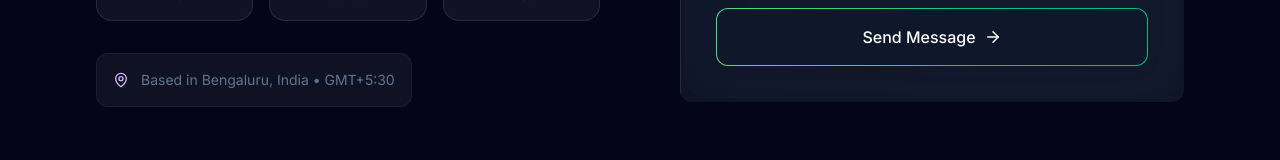
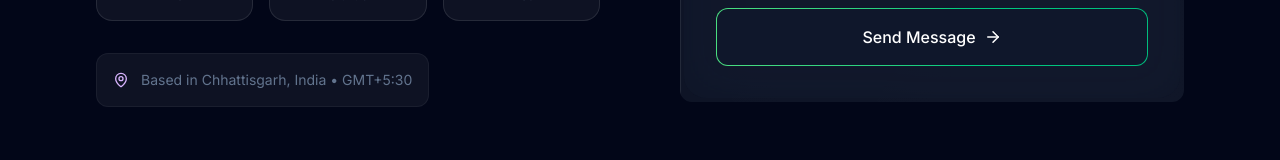
Before and after one commit to sushil930/Sushil.dev, a React (Vite) app: page / in a window 1280 px wide. Shown: the part 2044-2204 px from the top of the page. Built offline with nearby package versions, Linux system fonts and the light colour scheme; no server answers; the database is empty.

Commit message:
Update Contact.tsx

```diff
--- a/components/Contact.tsx
+++ b/components/Contact.tsx
@@ -151,7 +151,7 @@ const Contact: React.FC = () => {
 
             <div className="flex items-center gap-3 text-slate-500 text-sm bg-white/5 p-4 rounded-xl border border-white/5 w-fit">
               <MapPin size={16} className="text-neon-purple" />
-              <span>Based in Bengaluru, India • GMT+5:30</span>
+              <span>Based in Chhattisgarh, India • GMT+5:30</span>
             </div>
           </div>
 
```
